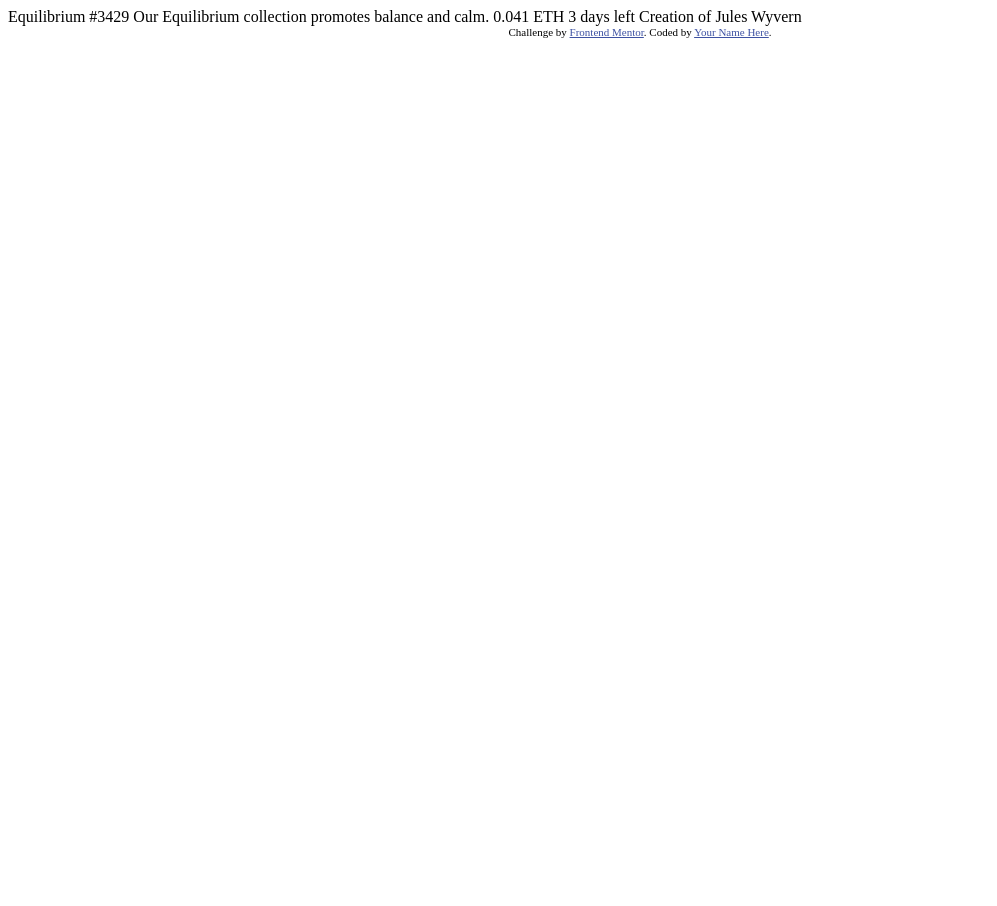
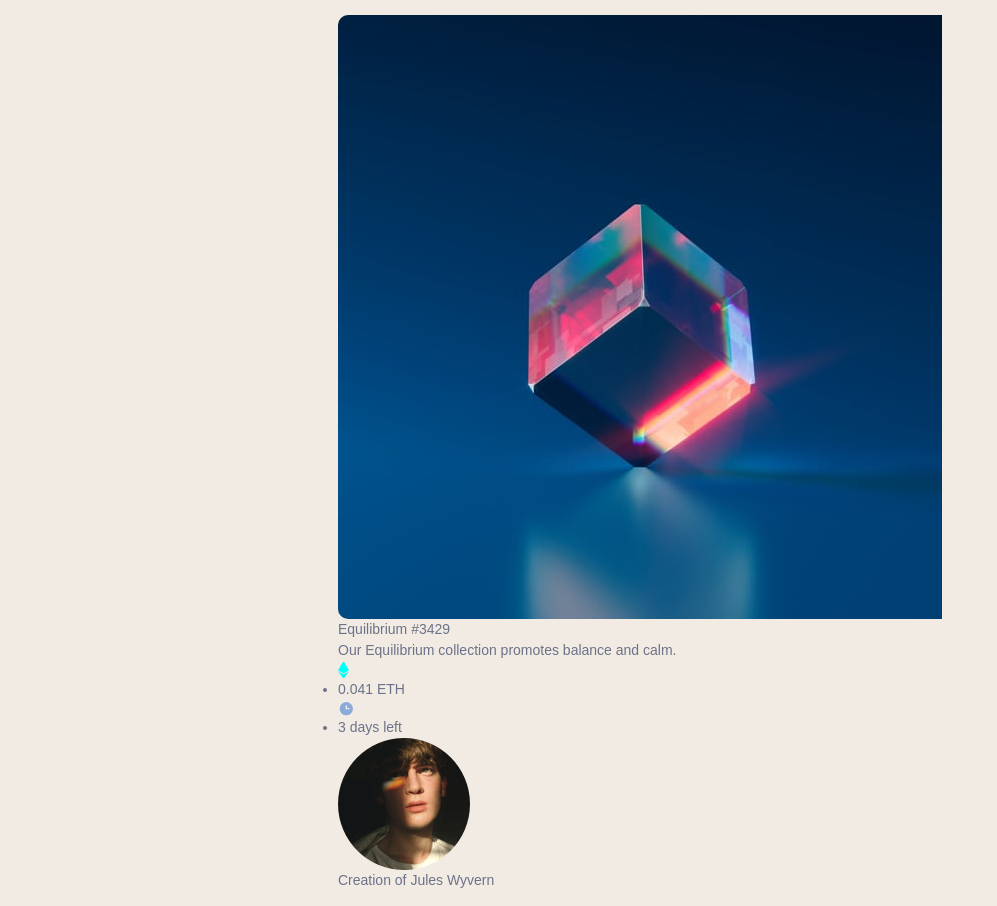
Before and after one commit to danny-stoya/FEM-UI-Components, a plain HTML site: page nft-preview-card-component/index.html in a window 1280 px wide. Shown: the whole page, without its empty margins (0-997 px from the left). Before the commit the page ends 800 px from the top, so only its background shows below. Drawn offline with Linux system fonts and the light colour scheme; files that its build step writes are made by us from their sources.

Commit message:
added nft preview card component

```diff
--- a/nft-preview-card-component/index.html
+++ b/nft-preview-card-component/index.html
@@ -2,32 +2,71 @@
 <html lang="en">
 <head>
     <meta charset="UTF-8">
-  <meta name="viewport" content="width=device-width, initial-scale=1.0"> <!-- displays site properly based on user's device -->
+    <meta name="viewport" content="width=device-width, initial-scale=1.0">
+    <!-- displays site properly based on user's device -->
+    <link rel="preconnect" href="https://fonts.googleapis.com">
+    <link rel="preconnect" href="https://fonts.gstatic.com" crossorigin>
+    <link href="https://fonts.googleapis.com/css2?family=Outfit:wght@300;400;600&display=swap" rel="stylesheet">
 
     <link rel="icon" type="image/png" sizes="32x32" href="./images/favicon-32x32.png">
-
+    <link rel="stylesheet" href="style.css">
     <title>Frontend Mentor | NFT preview card component</title>
 
     <!-- Feel free to remove these styles or customise in your own stylesheet 👍 -->
     <style>
-    .attribution { font-size: 11px; text-align: center; }
-    .attribution a { color: hsl(228, 45%, 44%); }
+        .attribution {
+            font-size: 11px;
+            text-align: center;
+        }
+
+        .attribution a {
+            color: hsl(228, 45%, 44%);
+        }
     </style>
 </head>
 <body>
 
-  Equilibrium #3429
+<div class="card">
+    <img src="./images/image-equilibrium.jpg" alt="card-equilibrium" class="card-avatar">
+    <div class="card-body">
+        <h3 class="txt-white">Equilibrium #3429
+        </h3>
+        <p>
+            Our Equilibrium collection promotes balance and calm.
+        </p>
+        <ul class="card-meta">
+            <li>
+                <img src="./images/icon-ethereum.svg" alt="ethereum icon">
 
-  Our Equilibrium collection promotes balance and calm.
+                <span class="txt-cyan">
+                0.041 ETH
 
-  0.041 ETH
+                </span>
+
+            </li>
+            <li>
+                <img src="./images/icon-clock.svg" alt="clock icon">
+
                 3 days left
+            </li>
+        </ul>
+        <div class="card-footer">
+            <img src="./images/image-avatar.png" alt="avatar">
+            <p>
+                Creation of
+                <span class="txt-white">
+                      Jules Wyvern
+                </span>
 
-  Creation of Jules Wyvern
+            </p>
+        </div>
+    </div>
+</div>
 
-  <div class="attribution">
-    Challenge by <a href="https://www.frontendmentor.io?ref=challenge" target="_blank">Frontend Mentor</a>.
-    Coded by <a href="#">Your Name Here</a>.
-  </div>
+
+<!--<div class="attribution">-->
+<!--    Challenge by <a href="https://www.frontendmentor.io?ref=challenge" target="_blank">Frontend Mentor</a>.-->
+<!--    Coded by <a href="#">Your Name Here</a>.-->
+<!--</div>-->
 </body>
 </html>
```
Lines whose indentation alone changed are shown as unchanged.
